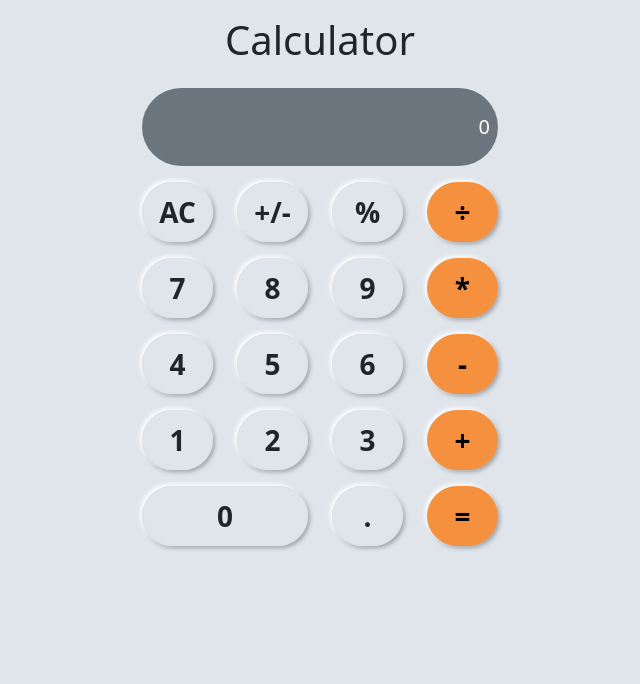
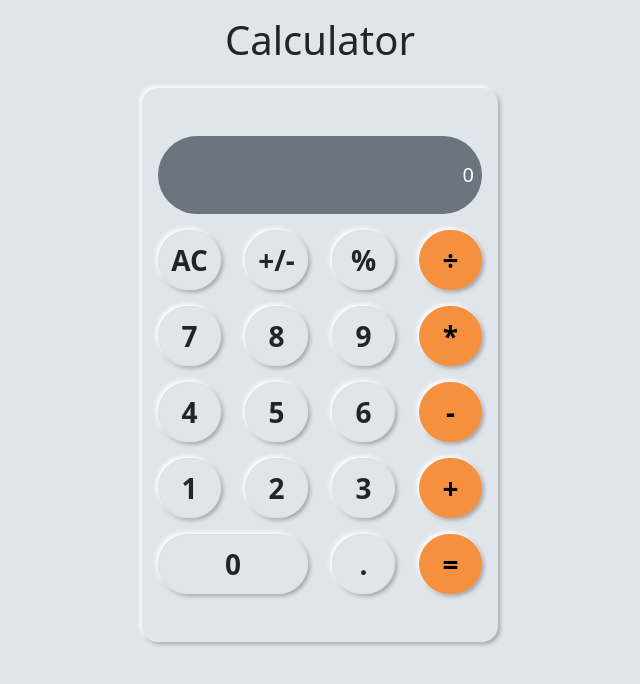
Before and after one commit to cyonii/calculator, a React (Create React App) app: page / in a window 1280 px wide. Shown: the top 684 px of the page, without its empty margins (320-960 px from the left). Built offline with nearby package versions, Linux system fonts and the light colour scheme.

Commit message:
Style calculator card

```diff
--- a/src/components/App.js
+++ b/src/components/App.js
@@ -6,8 +6,12 @@ const App = () => (
     <h1 className="mt-3 mb-4">Calculator</h1>
     <div className="row justify-content-center">
       <div className="col-sm-8 col-md-4">
-        <Display />
-        <ButtonPanel />
+        <div className="card calc-card border-0">
+          <div className="card-body py-5">
+            <Display />
+            <ButtonPanel />
+          </div>
+        </div>
       </div>
     </div>
   </div>
--- a/src/index.scss
+++ b/src/index.scss
@@ -5,6 +5,13 @@ $primary: #f5913e;
 html,
 body {
   background: #e0e5ec;
+}
+
+// Calculator card
+.calc-card {
+  background: #e0e5ec;
+  border-radius: 1rem;
+  box-shadow: -2px -2px 4px 0 rgb(255, 255, 255), 2px 2px 4px 0 rgba(0, 0, 0, 0.301);
 }
 
 // Calculator button style
```
